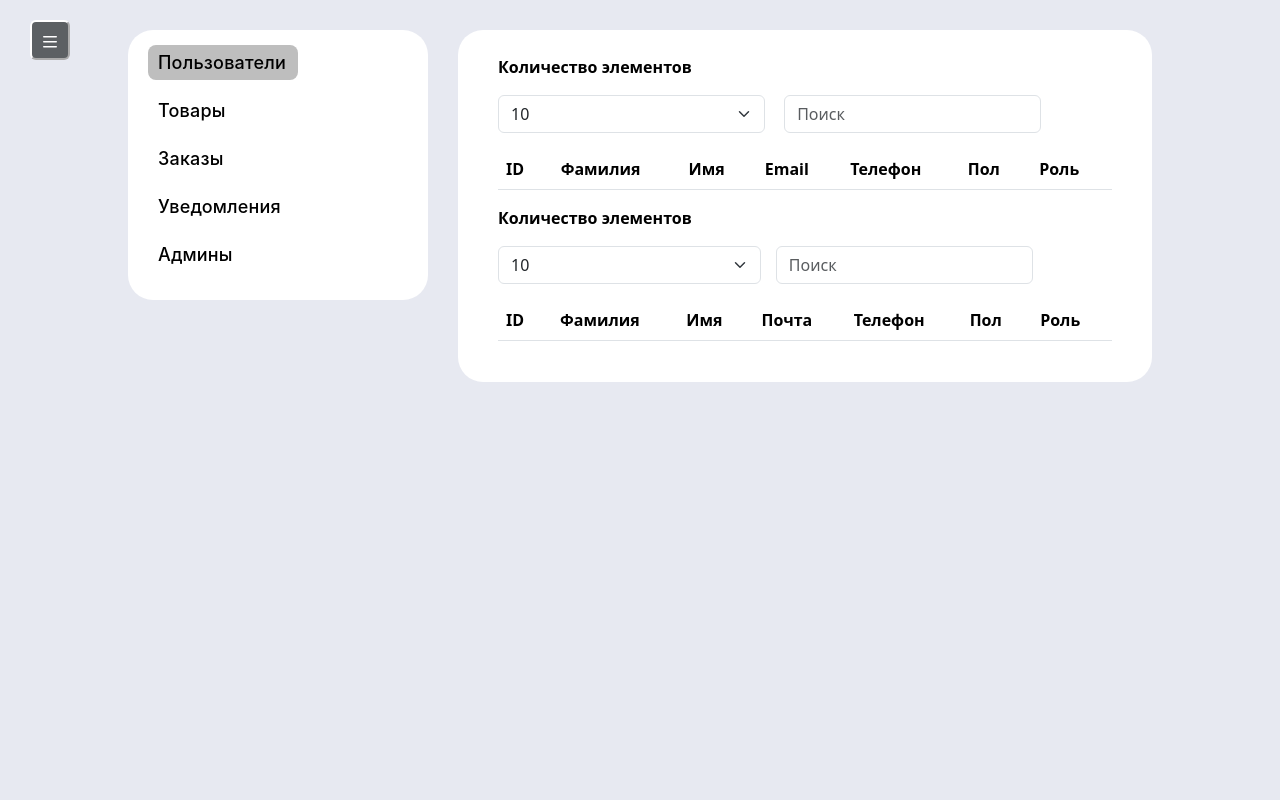
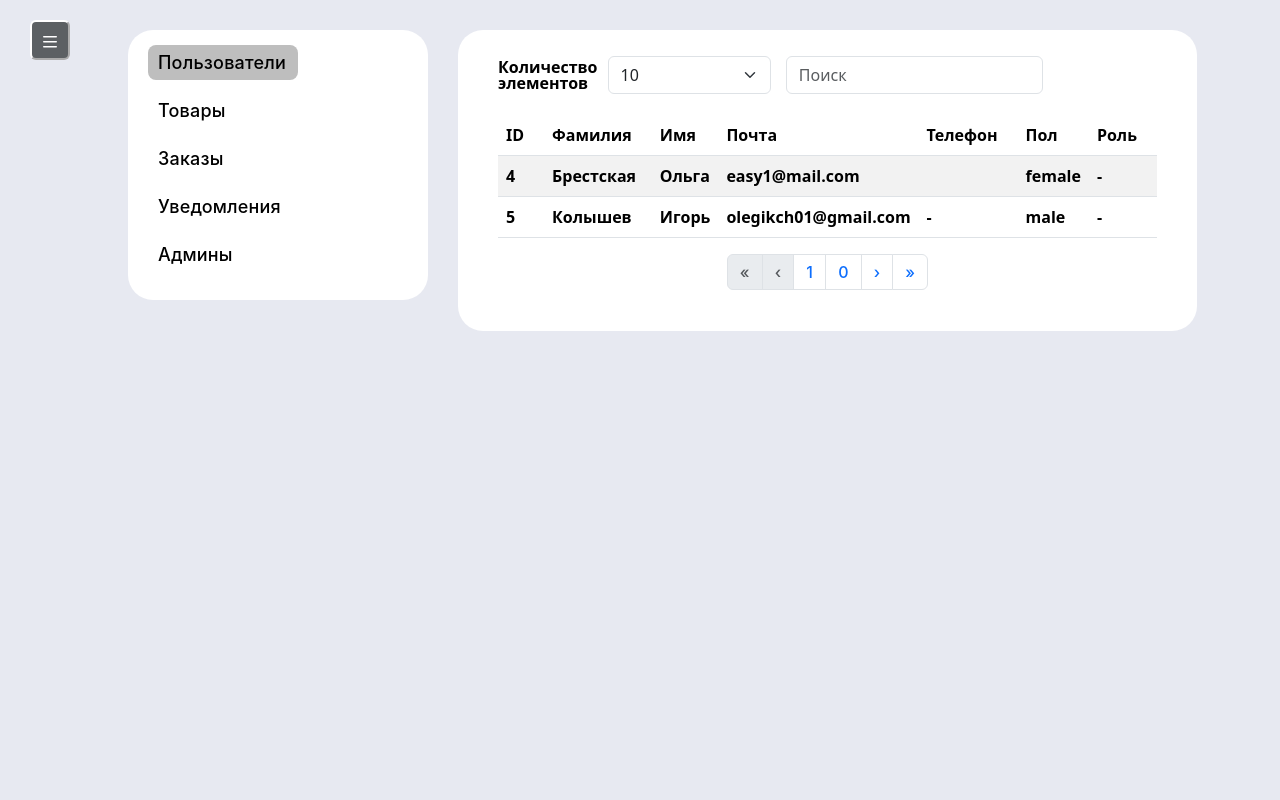
Before and after one commit to Dmitry123654789/FlaskProject, a Flask app: page /admin/users in a window 1280 px wide. Run offline with Flask 3, Linux system fonts and the light colour scheme; data comes from the database, SQL or seed files in the repository; lists and menus that the app fills with data are empty.

Commit message:
Завершение скрипта для создания таблиц и страницы для пользователей

```diff
--- a/static/css/admin.css
+++ b/static/css/admin.css
@@ -25,18 +25,26 @@ a {
     width: 80px;
 }
 
+.table-controls {
+    display: flex;
+    align-items: center;
+    flex-wrap: wrap;
+    margin-bottom: 20px;
+}
 
 .table-control-group {
-    display: inline-block;
-    grid-template-columns: auto auto;
-    column-gap: 10px;
+    display: flex;
+    align-items: center;
     width: max-content;
     margin-right: 15px;
+    height: 40px;
 }
 
 .table-control-group p {
-    display: inline-block;
-    width: max-content;
+    margin: 0;
+    margin-right: 10px;
+    font-size: 1rem;
+    line-height: 1;
 }
 
 .table-control-group select {
--- a/static/js/table-manager.js
+++ b/static/js/table-manager.js
@@ -1,14 +1,16 @@
 export class TableManager {
-    constructor({ containerId, columns, data, applySearch_func=null}) {
+    constructor({ containerId, columns, data, applySearch_func=null, onRowClick=null}) {
         this.container = document.getElementById(containerId);
         this.columns = columns;
-        this.data = data;
-        console.log(this.data);
-        this.filteredData = data;
+        this.data = [...data];
+        this.filteredData = [...data];
         this.applySearch = applySearch_func;
+        this.onRowClick = onRowClick;
 
-        this.current_page = 1;
+        this.currentPage = 1;
         this.limit = 10;
+        this.maxVisiblePages = 1;
+        this.totalPages = Math.floor(this.data.length / this.limit);
 
         this.createTable();
     }
@@ -25,7 +27,7 @@ export class TableManager {
         span1.appendChild(p);
 
         const select = document.createElement('select');
-        select.className = 'form-select mb-3';
+        select.className = 'form-select';
         select.id = 'table-page-limit';
 
         const options = [10, 25, 50];
@@ -38,7 +40,9 @@ export class TableManager {
 
         select.addEventListener('change', () => {
             this.limit = parseInt(document.getElementById('table-page-limit').value);
-            renderTable(this.current_page);
+            this.totalPages = Math.floor(this.data.length / this.limit);
+            this.updateTable(this.currentPage);
+            this.renderPagination();
         });
 
         span1.appendChild(select);
@@ -51,7 +55,7 @@ export class TableManager {
         input.className = 'form-control';
         input.placeholder = 'Поиск';
         input.id = 'search';
-        input.addEventListener('input', this.applySearch);
+        input.addEventListener('input', this.applySearch.bind(this));
 
         span2.appendChild(input);
 
@@ -68,9 +72,10 @@ export class TableManager {
         this.columns.forEach(col => {
             const th = document.createElement("th");
             th.textContent = col.label;
+            th.setAttribute("scope", 'col');
             th.setAttribute("data-column", col.field);
-            th.setAttribute("data-order", 'desc')
-            th.addEventListener('click', this.handleSort)
+            th.setAttribute("data-order", 'asc')
+            th.addEventListener('click', this.handleSort.bind(this));
             headRow.appendChild(th);
         });
         thead.appendChild(headRow);
@@ -81,7 +86,78 @@ export class TableManager {
         table.appendChild(tbody);
 
         this.container.appendChild(table);
-        this.updateTable(1);
+
+        this.paginationContainer = document.createElement('div');
+        this.paginationContainer.id = 'pagination-container';
+        this.paginationContainer.className = 'd-flex justify-content-center';
+        this.container.appendChild(this.paginationContainer);
+
+        this.updatePage(1);
+    }
+
+    renderPagination() {
+
+        this.paginationContainer.innerHTML = ''; // Очищаем
+
+        const createBtn = (text, page, disabled = false, active = false) => {
+            const li = document.createElement('li');
+            li.classList.add('page-item');
+            if (disabled) li.classList.add('disabled');
+            if (active) li.classList.add('active');
+
+            const a = document.createElement('a');
+            a.classList.add('page-link');
+            a.href = '#';
+            a.textContent = text;
+            if (!disabled) {
+                a.addEventListener('click', e => {
+                    e.preventDefault();
+                    this.updatePage(page);
+                });
+            }
+
+            li.appendChild(a);
+            return li;
+        };
+
+        const ul = document.createElement('ul');
+        ul.classList.add('pagination');
+
+        // Кнопки: Первая и Назад
+        ul.appendChild(createBtn('«', 1, this.currentPage === 1));
+        ul.appendChild(createBtn('‹', this.currentPage - 1, this.currentPage === 1));
+
+        // Видимые номера
+        const start = Math.max(2, this.currentPage - this.maxVisiblePages);
+        const end = Math.min(this.totalPages - 1, this.currentPage + this.maxVisiblePages);
+
+        if (start > 2) {
+            ul.appendChild(createBtn('1', 1));
+            ul.appendChild(createBtn('...', null, true));
+        } else {
+            for (let i = 1; i < start; i++) {
+                ul.appendChild(createBtn(i, i));
+            }
+        }
+
+        for (let i = start; i <= end; i++) {
+            ul.appendChild(createBtn(i, i, false, i === this.currentPage));
+        }
+
+        if (end < this.totalPages - 1) {
+            ul.appendChild(createBtn('...', null, true));
+            ul.appendChild(createBtn(this.totalPages, this.totalPages));
+        } else {
+            for (let i = end + 1; i <= this.totalPages; i++) {
+                ul.appendChild(createBtn(i, i));
+            }
+        }
+
+        // Кнопки: Вперёд и Последняя
+        ul.appendChild(createBtn('›', this.currentPage + 1, this.currentPage === this.totalPages));
+        ul.appendChild(createBtn('»', this.totalPages, this.currentPage === this.totalPages));
+
+        this.paginationContainer.appendChild(ul);
     }
 
     updateTable(page) {
@@ -89,33 +165,47 @@ export class TableManager {
         tbody.innerHTML = '';
 
         const start = (page - 1) * this.limit;
-        const paginatedUsers = this.filteredData.slice(start, start + this.limit);
+//        console.log('update', this.data);
+
+        const paginatedUsers = [...this.filteredData].slice(start, start + this.limit);
+
 
         paginatedUsers.forEach(user => {
             const row = document.createElement('tr');
             this.columns.forEach(col => {
                 const td = document.createElement("td");
                 td.textContent = user[col.field] ?? "-";
-                tr.appendChild(td);
+                row.appendChild(td);
             });
+            if (this.onRowClick) {
+                row.style.cursor = 'pointer';
+                row.addEventListener("click", () => this.onRowClick(user));
+            }
             tbody.appendChild(row);
         });
+
     }
 
     setData(newData) {
-        this.data = newData;
-        this.filteredData = newData;
-        this.updateTable(1);
+        this.data = [...newData];
+        this.filteredData = [...newData];
+        this.updatePage(1);
+
     }
 
-    updatePage(new_page){
-        this.current_page = new_page;
+    updatePage(newPage){
+        this.currentPage = newPage;
+        this.updateTable(this.currentPage);
+        this.renderPagination();
     }
 
     handleSort(event) {
+
         const header = event.target;
 
+        const headers = document.querySelectorAll('th')
         headers.forEach(h => h.classList.remove('active'));
+
         header.classList.add('active');
 
         const column = header.getAttribute('data-column');
@@ -124,8 +214,7 @@ export class TableManager {
         const newOrder = order === 'desc' ? 'asc' : 'desc';
 
         header.setAttribute('data-order', newOrder);
-
-        filteredUsers = [...filteredUsers].sort((a, b) => {
+        this.filteredData = [...this.data].sort((a, b) => {
             if (a[column] > b[column]) {
                 return newOrder === 'asc' ? 1 : -1;
             } else if (a[column] < b[column]) {
@@ -135,7 +224,7 @@ export class TableManager {
             }
         });
 
-        updateTable(this.current_page);
+        this.updatePage(1)
     }
 
 }
--- a/static/js/users_page.js
+++ b/static/js/users_page.js
@@ -2,39 +2,22 @@ import { TableManager } from './table-manager.js'
 
 function applySearch() {
     const searchValue = document.getElementById('search').value.toLowerCase();
-
-    filteredUsers = allUsers.filter(user =>
+    console.log('searching', searchValue, document.getElementById('search').value)
+    this.filteredData = [...this.data].filter(user =>
     user.surname.toLowerCase().includes(searchValue) ||
     user.name.toLowerCase().includes(searchValue) ||
     user.email.toLowerCase().includes(searchValue) ||
     user.phone.toLowerCase().includes(searchValue)
     );
 
-    currentPage = 1;
-//    setData_func(filteredUsers);
-}
-let allUsers = [];
-
-function loadUsers() {
-    fetch('/api/users?full=true')
-        .then(response => response.json())
-        .then(data => {
-
-        allUsers = data['users'].map(user => {
-            const cleanedUser = {};
-            for (const key in user) {
-                if (user.hasOwnProperty(key)) {
-                    cleanedUser[key] = user[key] == null ? '-' : user[key];
-                }
-            }
-            return cleanedUser;
-        });
-        console.log(allUsers);
-    })
-        .catch(err => console.error('Ошибка загрузки:', err));
+    this.updatePage(1);
 }
 
-loadUsers();
+function onRowClck(user) {
+    window.location.href = "/profile/" + user.id;
+};
+
+let data = [];
 
 const userTable = new TableManager({
     containerId: "table-container",
@@ -47,6 +30,31 @@ const userTable = new TableManager({
         { field: "sex", label: "Пол" },
         { field: "role", label: "Роль" },
     ],
-    data: allUsers,
-    applySearch_func: applySearch
+    data: data,
+    applySearch_func: applySearch,
+    onRowClick: onRowClck
 });
+
+function loadUsers() {
+    fetch('/api/users?full=true')
+        .then(response => response.json())
+        .then(data => {
+
+        let allUsers = data['users'].map(user => {
+            const cleanedUser = {};
+            for (const key in user) {
+                if (user.hasOwnProperty(key)) {
+                    cleanedUser[key] = user[key] == null ? '-' : user[key];
+                }
+            }
+            return cleanedUser;
+        });
+        userTable.setData(allUsers);
+
+    })
+        .catch(err => console.error('Ошибка загрузки:', err));
+}
+
+
+
+loadUsers();
--- a/templates/admin/users_page.html
+++ b/templates/admin/users_page.html
@@ -2,38 +2,7 @@
 
 {% block admin_content %}
 <div class="table-container" id="table-container">
-    <div class="table-controls">
-        <span class="table-control-group">
-            <p>Количество элементов</p>
-            <select class="form-select mb-3" id="table-page-limit">
-                <option value="10">10</option>
-                <option value="25">25</option>
-                <option value="50">50</option>
-            </select>
-        </span>
-        <span class="table-control-group">
-            <input type="text" class="form-control" placeholder="Поиск" id="search">
-        </span>
-    </div>
-    <table class="table table-striped" id="content-table">
-        <thead>
-        <tr>
-            <th scope="col" data-column="id" data-order="desc">ID</th>
-            <th scope="col" data-column="surname" data-order="desc">Фамилия</th>
-            <th scope="col" data-column="name" data-order="desc">Имя</th>
-            <th scope="col" data-column="email" data-order="desc">Email</th>
-            <th scope="col" data-column="phone" data-order="desc">Телефон</th>
-            <th scope="col" data-column="sex" data-order="desc">Пол</th>
-            <th scope="col" data-column="role" data-order="desc">Роль</th>
-        </tr>
-        </thead>
-        <tbody>
 
-        </tbody>
-
-    </table>
-
-    <div id="pagination-container" class="d-flex justify-content-center"></div>
-    <script type="module" src="../../static/js/users_page.js"></script>
 </div>
+<script type="module" src="../../static/js/users_page.js"></script>
 {% endblock %}
```
